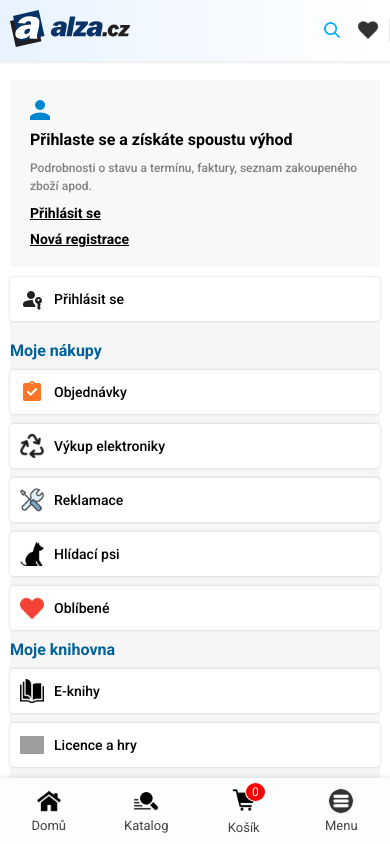
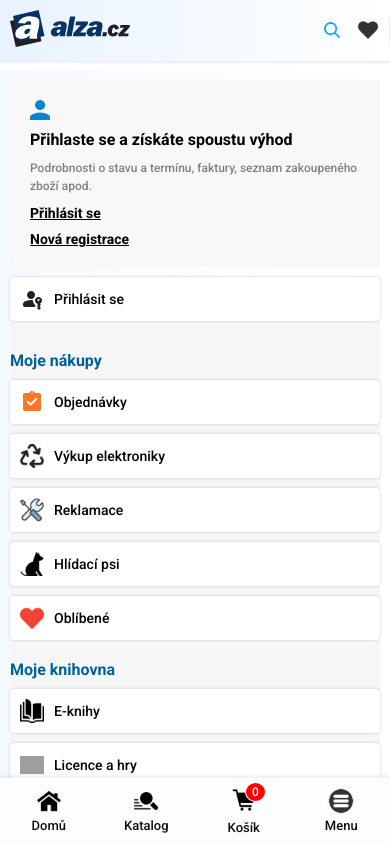
Before and after one commit to Jardas32/alza.com, a React (Vite) app: page /#/menu in a window 390 px wide. Shown: the top 844 px of the page. Built offline with nearby package versions, Linux system fonts and the light colour scheme; grey boxes are pictures that could not be loaded.

Commit message:
fix font-size mobile menu text

```diff
--- a/src/App.css
+++ b/src/App.css
@@ -10,7 +10,7 @@
 }
 
 #root {
-  /* background-image: linear-gradient(to bottom, #fff, rgb(66, 27, 122), rgb(66, 27, 122)); */
-  /* background-image: linear-gradient(to right, rgb(245, 250, 255), #fff); */
+  /* background-image: linear-gradient(to bottom, #fff, rgb(66, 27, 122), rgb(66, 27, 122));  */
+   background-image: linear-gradient(to right, rgb(245, 250, 255), #fff);
   width: 100%;
 }
--- a/src/css/menu.css
+++ b/src/css/menu.css
@@ -58,6 +58,7 @@
 }
 
 .list-title {
+  margin-top: 10px;
   color: #00619a;
   font-size: 16px;
   font-family: "Roboto", sans-serif;
--- a/src/css/menufooter.css
+++ b/src/css/menufooter.css
@@ -28,7 +28,10 @@
 
 .wrapper-navigation-footer a {
   transition: all 0.3s ease;
-  color: rgb(69, 67, 67);
+  color: rgb(15, 15, 15);
+  font-size: 16px;
+  font-family: "Roboto", sans-serif;
+  font-weight: 500;
   text-decoration: none;
   width: 100%;
   height: 100%;
```
